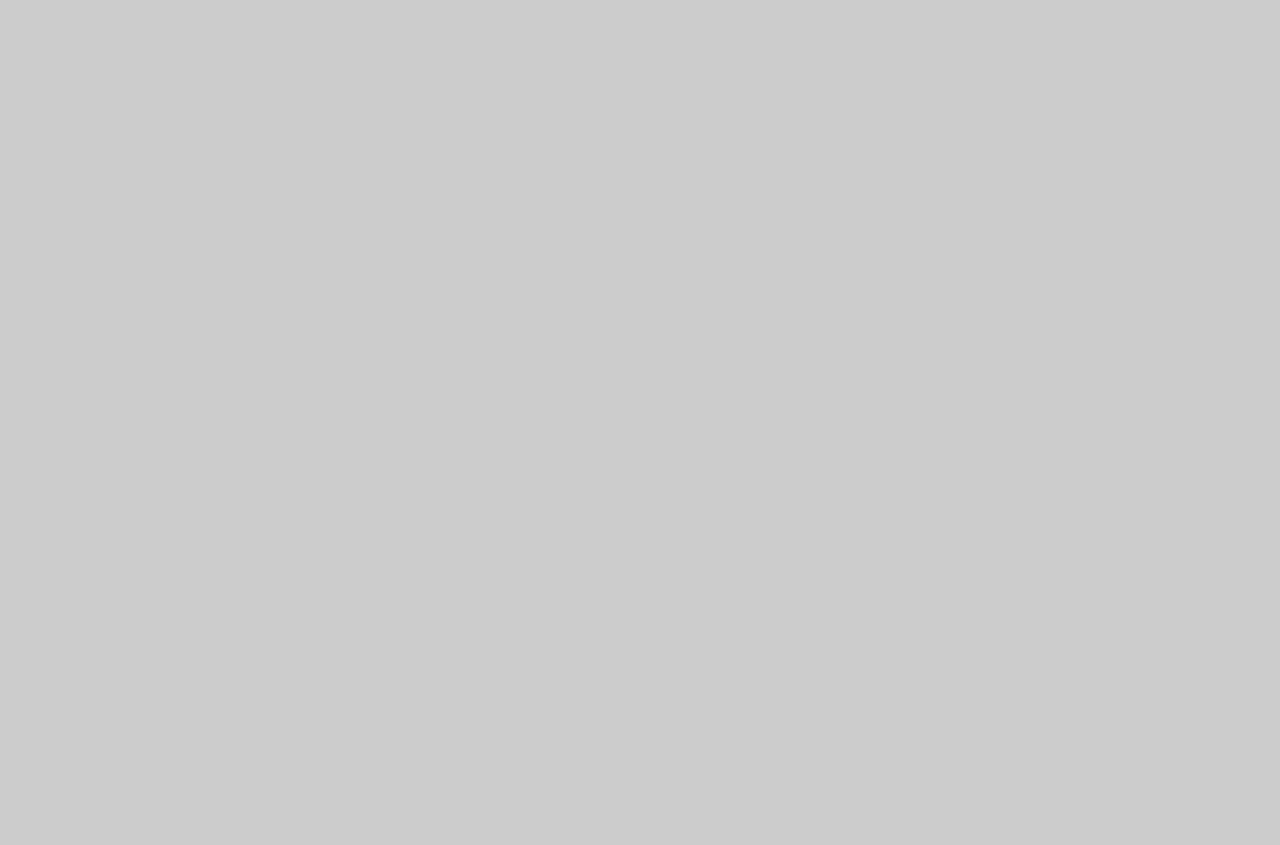
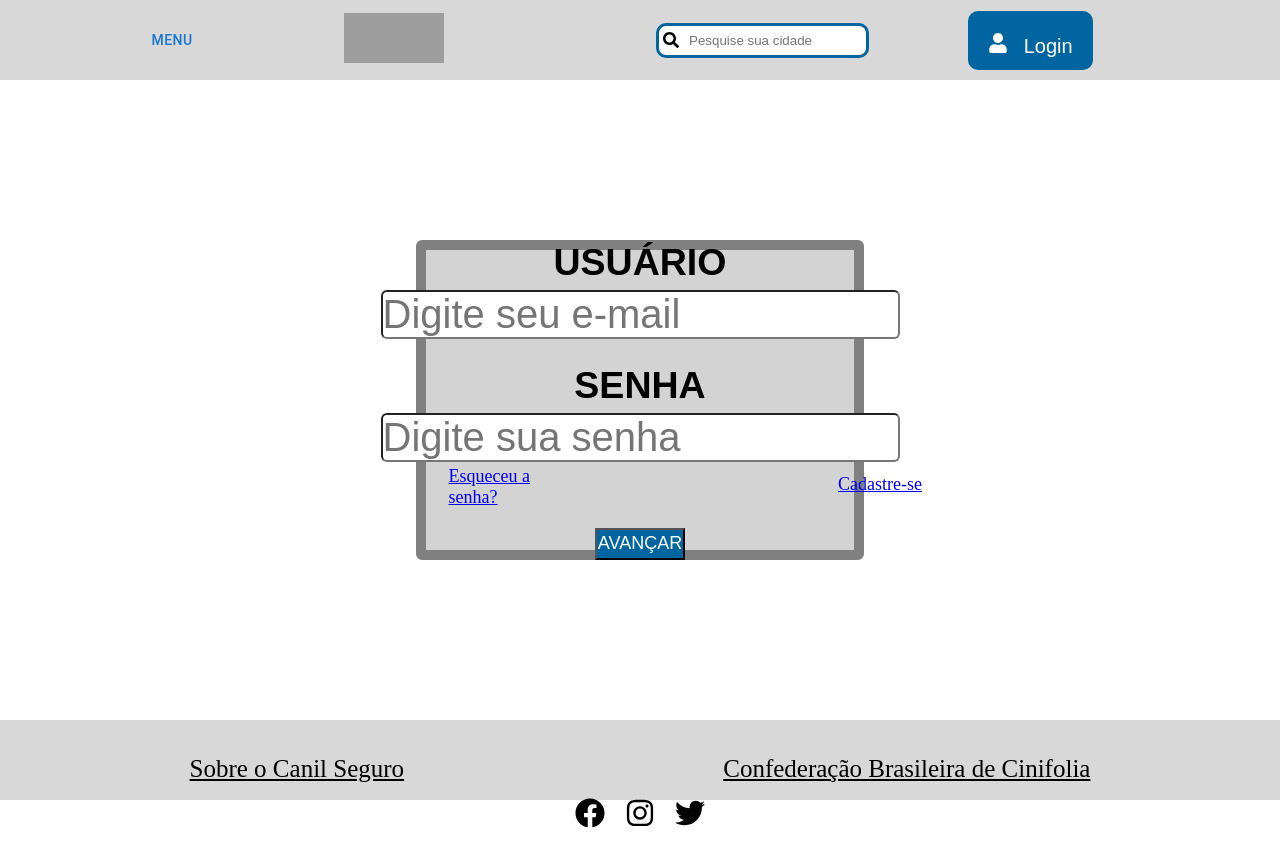
Before and after one commit to LuisFelipe120/canilseguroapp, a React (Create React App) app: page /Login in a window 1280 px wide. Before the commit this address had no page. Before the commit the page ends 800 px from the top, so only its background shows below. Built offline with nearby package versions, Linux system fonts and the light colour scheme; grey boxes are pictures that could not be loaded.

Commit message:
aletrações na pagina sobre e criação da pagina login

```diff
--- a/src/App.js
+++ b/src/App.js
@@ -11,6 +11,7 @@ import CardDetalhes from './pages/CardDetalhes';
 import CardCanilDetalhes from './pages/CardCanilDetalhes';
 import Sobre from './pages/Sobre';
 import CadastroCanil from './pages/CadastroCanil';
+import Login from './pages/Login';
 
 
 function App() {
@@ -62,6 +63,10 @@ function App() {
         <CadastroCanil/>
 
       }></Route>
+       <Route path='/Login' element={
+        <Login/>
+
+      }></Route>
    </Routes>
   );
 }
--- a/src/components/Footer/index.js
+++ b/src/components/Footer/index.js
@@ -7,12 +7,12 @@ const Footer = () => {
     <div className='linkFooterArea'>
     <div className='linkArea'>
         <p>
-            <a href='#'>Sobre o Canil Seguro</a>
+            <a href='Sobre'><u>Sobre o Canil Seguro</u></a>
         </p>
     </div>
     <div className='linkArea'>
         <p>
-           <a href='https://cbkc.org/'>Confederação Brasileira de Cinifolia</a>
+           <a href='https://cbkc.org/'><u>Confederação Brasileira de Cinifolia</u></a>
         </p>
     </div>
     </div>
--- a/src/components/Footer/style.css
+++ b/src/components/Footer/style.css
@@ -1,7 +1,9 @@
 .FooterArea{
-    width: 100vw;
-    height: 10vh;
-    background-color: #7d7d7d;
+        padding: 30px;
+        margin: 0;
+        width: 100vw;
+        height: 10vh;
+        background-color: #d8d8d8;
 
 }
 .linkFooterArea{
@@ -11,6 +13,7 @@
     align-items: center;
 }
 .linkArea p{
+    padding: 20px;
     font-weight: 500;
     padding: 5px;
     font-size: 25px;
@@ -28,7 +31,7 @@
 }
 .IconeRedes{
     margin: 10px;
-    font-size: 25px;
+    font-size: 30px;
 }
 .redesSocias a{
     color: black;
--- a/src/context/PostContext.js
+++ b/src/context/PostContext.js
@@ -1,4 +1,4 @@
-import { createContext, useContext, useState } from "react"
+import { createContext, useContext, useState  } from "react"
 
 const userInitial = [
     {id: 1, nome: 'admin', senha: '1234', cpf: '000.000.000-00', numero:'(00) 00000-0000'}
--- /dev/null
+++ b/src/pages/Login/index.js
@@ -0,0 +1,46 @@
+import React from "react";
+import './styles.css';
+import Layout from "../../components/Layout";
+
+function Login() {
+    return(
+        <Layout>
+           <div className="completeArea">
+            <form className="formArea">
+            <div className="inputArea">
+                <h2>USUÁRIO</h2>
+            </div>
+
+            <div>
+            <input type="text" placeholder="Digite seu e-mail" className="inputLogin"></input>
+            </div>
+
+            <div className="textArea">
+                <h2>SENHA</h2>
+            </div>
+
+            <div>
+                <input type="text and number" placeholder="Digite sua senha" className="InputSenha"></input>
+            </div>
+
+            <div className="cadastro">
+            <a href="cadastrousuario" className="login1">Cadastre-se</a>
+            </div>
+
+            <div className="pagodito">
+            <a href="/" className="senhitaEsquecita">Esqueceu a senha?</a>
+            </div>
+
+
+
+            <div>
+                <button className="botao1">AVANÇAR</button>
+            </div>
+
+            </form>
+
+            </div>
+        </Layout>
+    )
+}
+export default Login
--- /dev/null
+++ b/src/pages/Login/styles.css
@@ -0,0 +1,80 @@
+
+.inputArea{
+    font-size: 25px;
+   font-family: Arial, sans-serif;
+}
+.inputLogin{
+    font-size: 40px;
+    margin-top: 6px;
+    border-radius: 6px;
+}
+.textArea{
+    margin-top: 25px;
+    font-size: 25px;
+    font-family: Arial, sans-serif;
+}
+.InputSenha{
+    font-size: 40px;
+    margin-top: 6px;
+    border-radius: 6px;
+}
+.completeArea{
+    width: 100vw;
+    height: 80vh;
+   display: flex;
+   justify-content: center;
+   align-items: center;
+
+}
+
+.formArea {
+    display: flex;
+    justify-content: center;
+    align-items: center;
+    flex-direction: column;
+    width: 35vw;
+    height: 40vh;
+    border: 10px gray solid;
+    background-color: lightgray;
+    border-radius: 6px;
+    padding: 20px;
+}
+.botao1{
+    font-size: 18px;
+    height: 4vh;
+    width: 7vw;
+    display: flex;
+    justify-content: center;
+    align-items: center;
+    margin-top: 15px;
+    background-color: #0065a1;
+    font-family: Arial, sans-serif;
+    color: white;
+}
+.senhitaEsquecita{
+height: 8vh;
+width: 10vw;
+display: flex;
+margin-top: -12px;
+margin-right: 140px;
+font-size: 18px;
+
+}
+.pagodito{
+    height: 35px;
+    margin-left: -115px;
+}
+.login1{
+height: 8vh;
+width: 10vw;
+display: flex;
+margin-top: 12px;
+margin-left: 230px;
+font-size: 18px;
+
+}
+.cadastro{
+    height: 2vh;
+    width: 5vw;
+
+}
--- a/src/pages/Sobre/index.js
+++ b/src/pages/Sobre/index.js
@@ -1,21 +1,23 @@
 import React from 'react'
 import './style.css';
 import hotdog from '../../assets/images/close-de-um-border-collie-em-um-campo-ofegante-sob-a-luz-do-sol_181624-30059.jpg';
+import Layout from '../../components/Layout';
 
 function Sobre(){
+
+
   return (
+    <Layout>
    <body>
 
-
-     <div className='header'>
-        <input className='pesquisa' placeholder='Busque seu estado'></input>
-         <img className='hotdog' src={hotdog} />
+        <div >
+         <img className='hotdog' src={hotdog}/>
       </div>
 
     <main>
 
       <div id='tituloArea'>
-          <h2 >SOBRE O PROJETO</h2>
+          <h2 ><u>SOBRE O PROJETO</u></h2>
       </div>
 
       <div id='subtitulo'>
@@ -41,12 +43,9 @@ function Sobre(){
 
     </main>
 
-    <footer>
-
-    </footer>
 
    </body>
-
+   </Layout>
   )
 }
 
--- a/src/pages/Sobre/style.css
+++ b/src/pages/Sobre/style.css
@@ -1,16 +1,9 @@
-*
-{
-    background-color: #ccc;
-    margin: 0;
-    padding: 0;
-    box-sizing: border-box;
+body{
+
 }
 
+.img{
 
-
-.header{
-
-    width: 100px;
     display: flex;
     justify-content: column;
     align-items: center;
@@ -24,7 +17,7 @@
     padding: 10px;
     border: 1px solid ;
     outline: none;
-    font-size: 25px;
+    font-size: 40px;
 
 }
 
@@ -33,10 +26,11 @@
     display: flex;
     justify-content: left;
     align-items: center;
-    margin-top: 100px;
+    margin-top: -250px;
     font-size: 35px;
     color: #0033A1;
     padding: 10px;
+    margin-left: 45px;
 
 
 }
@@ -46,16 +40,17 @@
     /* margin-top: 30px; */
     display: flex;
     justify-content: left;
-    font-size: 20px;
+    font-size: 25px;
+    margin-left: 55px;
 }
 
 /* margin-left: 650px; */
 
 .sobreArea
 {
-    margin-top: 24px;
+    margin-top: 120px;
     margin-left: 70px;
-    font-size: 33px;
+    font-size: 37px;
     padding: 10px;
 }
 
@@ -70,7 +65,27 @@ margin-bottom: 50px;
 }
 
 .hotdog{
-    width: 600px;
+    width: 400px;
+    height: 300px;
+    margin-left: 1900px;
+    margin-top: 10px;
+    display: inline-block;
+    width: 500px;
     height: 400px;
-    margin-left: 200px;
+    border: 8px solid #0033A1;
 }
+
+.linha{
+    width: 100%;
+    height: 20%;
+    padding-top: 20px;
+    border: solid;
+    background-color: #0033A1;
+}
+.linha2{
+    width: 100%;
+    height: 40%;
+    padding-bottom: 25px;
+    border: solid;
+    background-color: #0033A1;
+}
```
